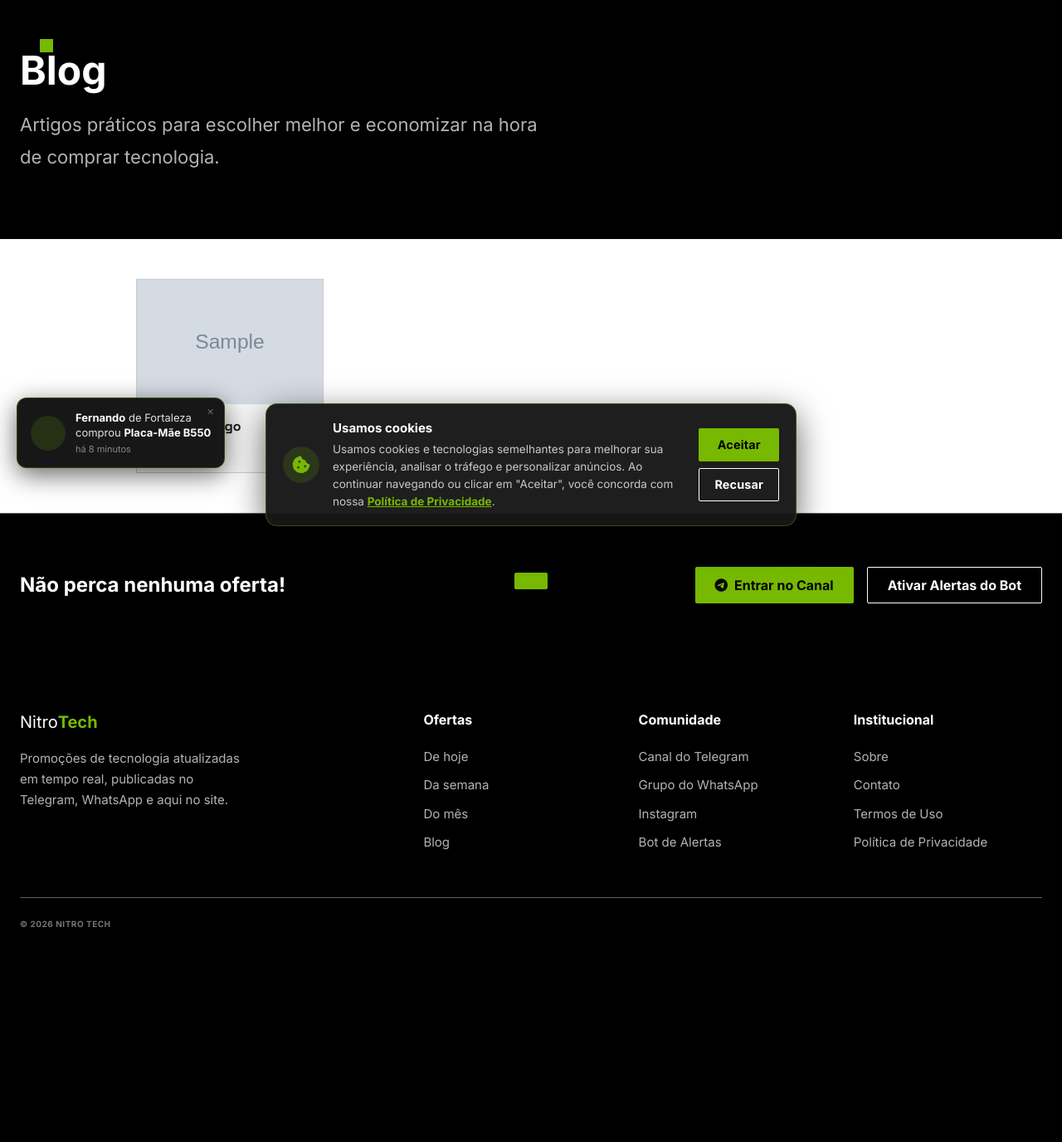
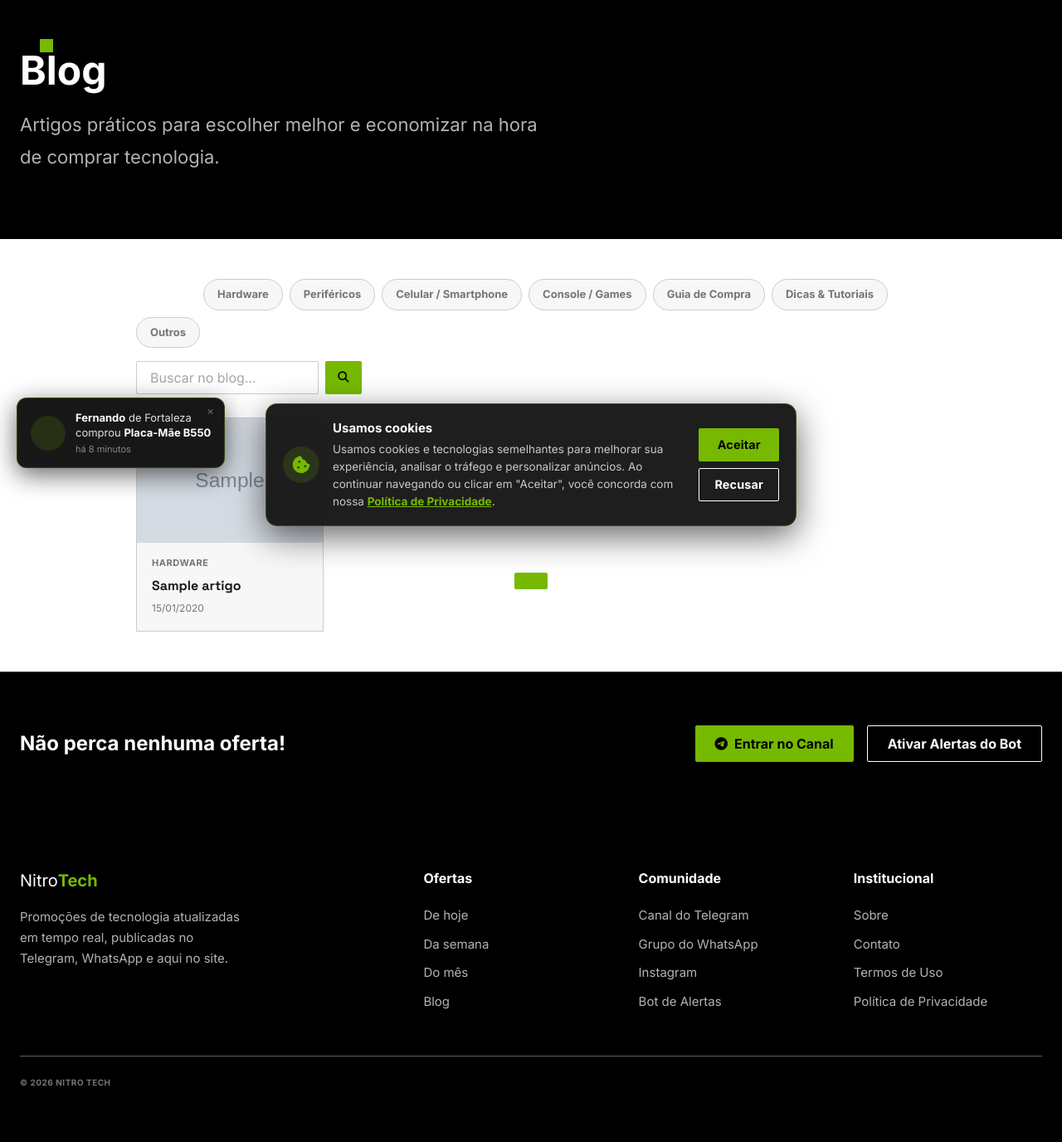
Before and after one commit to andresperes33/andrebot, a Django app: page /blog/ in a window 1280 px wide. Shown: the part 146-1522 px from the top of the page at 83% size. Before the commit the page ends 1263 px from the top, so only its background shows below. Run offline with Django 5.2, Linux system fonts and the light colour scheme; tables that the repository leaves empty hold one stand-in row (values such as "Sample post"); grey boxes marked "Sample" are stand-in pictures.

Commit message:
Blog: adiciona categorias de artigos, busca AJAX, filtro por categoria e artigos relacionados

```diff
--- a/bot/models.py
+++ b/bot/models.py
@@ -110,8 +110,19 @@ class Artigo(models.Model):
     """
     Artigo/guiu original do site (conteúdo exclusivo para SEO e AdSense).
     """
+    CATEGORIA_CHOICES = [
+        ('hardware', 'Hardware'),
+        ('perifericos', 'Periféricos'),
+        ('celular', 'Celular / Smartphone'),
+        ('console', 'Console / Games'),
+        ('guia', 'Guia de Compra'),
+        ('dicas', 'Dicas & Tutoriais'),
+        ('outros', 'Outros'),
+    ]
+
     titulo = models.CharField(max_length=200)
     slug = models.SlugField(max_length=200, unique=True)
+    categoria = models.CharField(max_length=30, choices=CATEGORIA_CHOICES, default='guia', db_index=True)
     conteudo = models.TextField(help_text='Conteúdo em linha única (HTML) ou blocos separados por quebras. Recomenda-se usar tags básicas de HTML (<p>, <h2>, <ul>, <strong>).')
     imagem = models.ImageField(upload_to='artigos/', blank=True, help_text='Imagem de capa do artigo. Enviada em JPG/PNG e convertida automaticamente para WebP.')
     publicado = models.BooleanField(default=True)
--- a/bot/static/bot/nvidia.css
+++ b/bot/static/bot/nvidia.css
@@ -1013,6 +1013,51 @@ a.price-history-row:hover {
 .article-content strong { color: var(--body); }
 
 /* ─── Lista do Blog ──────────────────────────────────────────── */
+.blog-toolbar {
+    display: flex;
+    flex-wrap: wrap;
+    align-items: center;
+    justify-content: space-between;
+    gap: 16px;
+    margin-bottom: 28px;
+}
+.blog-cats {
+    display: flex;
+    flex-wrap: wrap;
+    gap: 8px;
+}
+.blog-cat {
+    padding: 8px 16px;
+    font-size: 13px;
+    font-weight: 600;
+    color: var(--mute);
+    background: var(--surface-soft);
+    border: 1px solid var(--hairline);
+    border-radius: 999px;
+    text-decoration: none;
+    transition: border-color .2s, color .2s, background .2s;
+}
+.blog-cat:hover { color: #fff; border-color: rgba(255,255,255,0.3); }
+.blog-cat.is-active {
+    color: #fff;
+    background: rgba(255,255,255,0.1);
+    border-color: rgba(255,255,255,0.35);
+}
+.blog-search { min-width: 240px; flex: 1; max-width: 320px; }
+.blog-search .search-form { margin: 0; width: 100%; }
+.blog-card-cat {
+    font-size: 11px;
+    font-weight: 700;
+    text-transform: uppercase;
+    letter-spacing: .05em;
+    color: var(--mute);
+}
+.blog-empty {
+    font-size: 15px;
+    color: var(--mute);
+    text-align: center;
+    padding: 40px 0;
+}
 .blog-grid {
     display: grid;
     grid-template-columns: repeat(4, 1fr);
--- /dev/null
+++ b/bot/templates/bot/_blog_grid.html
@@ -0,0 +1,16 @@
+{% for artigo in artigos %}
+<a href="{% url 'blog_artigo' artigo.slug %}" class="blog-card" style="color:inherit;text-decoration:none;">
+    {% if artigo.imagem %}
+    <div class="blog-card-thumb">
+        <img src="{{ artigo.imagem.url }}" alt="{{ artigo.titulo }}" loading="lazy">
+    </div>
+    {% endif %}
+    <div class="blog-card-body">
+        {% if artigo.get_categoria_display %}<span class="blog-card-cat">{{ artigo.get_categoria_display }}</span>{% endif %}
+        <h2 class="blog-card-title">{{ artigo.titulo }}</h2>
+        <span class="blog-card-date">{{ artigo.atualizado_em|date:"d/m/Y" }}</span>
+    </div>
+</a>
+{% empty %}
+<p class="blog-empty">Nenhum artigo encontrado. Tente outra busca ou categoria.</p>
+{% endfor %}
--- a/bot/templates/bot/guia.html
+++ b/bot/templates/bot/guia.html
@@ -27,25 +27,85 @@
 </div>
 
 <div class="container" style="max-width:1000px;padding:48px 24px;">
-    {% if artigos %}
-    <div class="blog-grid">
-        {% for artigo in artigos %}
-        <a href="{% url 'blog_artigo' artigo.slug %}" class="blog-card" style="color:inherit;text-decoration:none;">
-            {% if artigo.imagem %}
-            <div class="blog-card-thumb">
-                <img src="{{ artigo.imagem.url }}" alt="{{ artigo.titulo }}" loading="lazy">
-            </div>
-            {% endif %}
-            <div class="blog-card-body">
-                <h2 class="blog-card-title">{{ artigo.titulo }}</h2>
-                <span class="blog-card-date">{{ artigo.atualizado_em|date:"d/m/Y" }}</span>
-            </div>
-        </a>
-        {% endfor %}
+
+    <div class="blog-toolbar">
+        <div class="blog-cats">
+            <a href="{% url 'blog' %}" class="blog-cat{% if not categoria_ativa %} is-active{% endif %}">Todos</a>
+            {% for slug, nome in categorias %}
+            <a href="{% url 'blog' %}?cat={{ slug }}" class="blog-cat{% if categoria_ativa == slug %} is-active{% endif %}" data-cat="{{ slug }}">{{ nome }}</a>
+            {% endfor %}
+        </div>
+        <div class="blog-search">
+            <form id="blogSearchForm" class="search-form" method="get" action="{% url 'blog' %}">
+                {% if categoria_ativa %}<input type="hidden" name="cat" value="{{ categoria_ativa }}">{% endif %}
+                <input class="search-input" type="text" name="q" placeholder="Buscar no blog..." value="{{ q }}" autocomplete="off">
+                <button class="btn-search" type="submit" aria-label="Buscar"><i class="fas fa-search"></i></button>
+            </form>
+        </div>
     </div>
-    {% else %}
-    <p style="font-size:16px;color:var(--mute);text-align:center;padding:40px 0;">Nossos artigos estão sendo preparados. Volte em breve!</p>
-    {% endif %}
+
+    <div id="blogGrid" class="blog-grid">
+        {% include 'bot/_blog_grid.html' %}
+    </div>
+
 </div>
 
 {% endblock %}
+
+{% block scripts %}
+<script>
+    (function () {
+        const grid = document.getElementById('blogGrid');
+        if (!grid) return;
+        const form = document.getElementById('blogSearchForm');
+
+        function buscar(url) {
+            fetch(url, { headers: { 'X-Requested-With': 'XMLHttpRequest' } })
+                .then(r => r.text())
+                .then(html => {
+                    grid.innerHTML = html;
+                    history.replaceState(null, '', url);
+                })
+                .catch(() => {});
+        }
+
+        if (form) {
+            form.addEventListener('submit', function (e) {
+                e.preventDefault();
+                const dados = new URLSearchParams(new FormData(form)).toString();
+                buscar('{% url "blog" %}?' + dados);
+            });
+        }
+
+        // Busca ao vivo (com debounce) — enquanto digita
+        let lente = null;
+        if (form) {
+            const input = form.querySelector('.search-input');
+            input.addEventListener('input', function () {
+                clearTimeout(lente);
+                lente = setTimeout(function () {
+                    const dados = new URLSearchParams(new FormData(form)).toString();
+                    buscar('{% url "blog" %}?' + dados);
+                }, 400);
+            });
+        }
+
+        // Clique em categoria (AJAX)
+        document.querySelectorAll('.blog-cat').forEach(function (cat) {
+            cat.addEventListener('click', function (e) {
+                if (!cat.getAttribute('href')) return;
+                e.preventDefault();
+                document.querySelectorAll('.blog-cat').forEach(c => c.classList.remove('is-active'));
+                cat.classList.add('is-active');
+                const url = cat.getAttribute('href');
+                // reflete a categoria no form de busca
+                if (form) {
+                    const catInput = form.querySelector('input[name="cat"]');
+                    if (catInput) catInput.value = cat.getAttribute('data-cat') || '';
+                }
+                buscar(url);
+            });
+        });
+    })();
+</script>
+{% endblock %}
--- a/bot/views.py
+++ b/bot/views.py
@@ -1,5 +1,6 @@
 from django.shortcuts import render, get_object_or_404
 from django.utils import timezone
+from django.db import models as _db_models
 from datetime import timedelta
 from .models import Promo, Artigo
 
@@ -233,19 +234,53 @@ def termos_view(request):
 def guia_view(request):
     """
     Lista de artigos/guias originais (conteúdo exclusivo para SEO e AdSense).
+    Suporta busca por texto e filtro por categoria (com resposta AJAX).
     """
     from .models import Artigo
+
     artigos = Artigo.objects.filter(publicado=True)
-    return render(request, 'bot/guia.html', {'artigos': artigos})
+
+    # Busca por texto (título/conteúdo)
+    q = request.GET.get('q', '').strip()
+    if q:
+        artigos = artigos.filter(
+            _db_models.Q(titulo__icontains=q) | _db_models.Q(conteudo__icontains=q)
+        )
+
+    # Filtro por categoria
+    categoria = request.GET.get('cat', '').strip()
+    if categoria:
+        artigos = artigos.filter(categoria=categoria)
+
+    artigos = artigos.order_by('-criado_em')
+
+    # Resposta AJAX (busca/filtro) — só o grid
+    if request.headers.get('X-Requested-With') == 'XMLHttpRequest':
+        return render(request, 'bot/_blog_grid.html', {'artigos': artigos})
+
+    categorias = Artigo.CATEGORIA_CHOICES
+
+    return render(request, 'bot/guia.html', {
+        'artigos': artigos,
+        'categorias': categorias,
+        'categoria_ativa': categoria,
+        'q': q,
+    })
 
 
 def guia_artigo_view(request, slug):
     """
-    Página individual de um artigo/guiu.
+    Página individual de um artigo/guiu + artigos relacionados (mesma categoria).
     """
     from .models import Artigo
     artigo = get_object_or_404(Artigo, slug=slug, publicado=True)
-    return render(request, 'bot/guia_artigo.html', {'artigo': artigo})
+    relacionados = Artigo.objects.filter(
+        publicado=True, categoria=artigo.categoria
+    ).exclude(pk=artigo.pk)[:4]
+    return render(request, 'bot/guia_artigo.html', {
+        'artigo': artigo,
+        'relacionados': relacionados,
+    })
 
 
 from django.http import HttpResponse
```
Also changed, not shown: bot/templates/bot/guia_artigo.html (+30 -0 lines), bot/migrations/0046_artigo_categoria.py (added), bot/migrations/0047_artigo_categoria_backfill.py (added).
